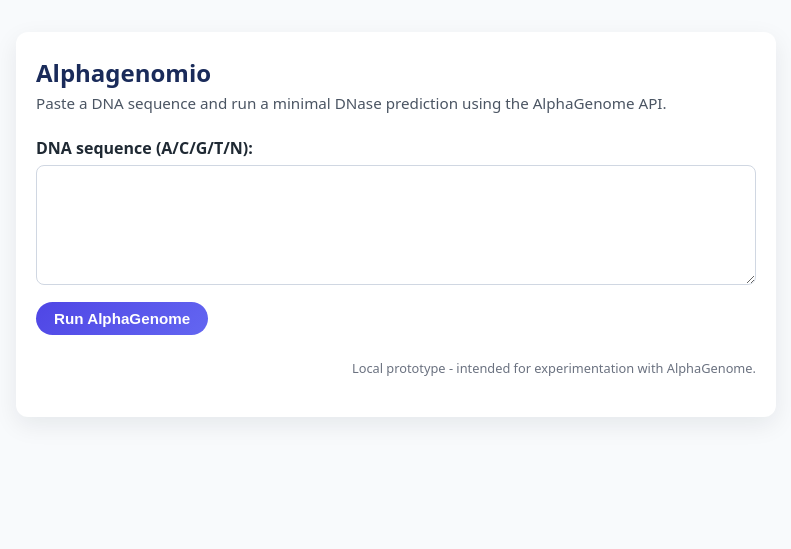
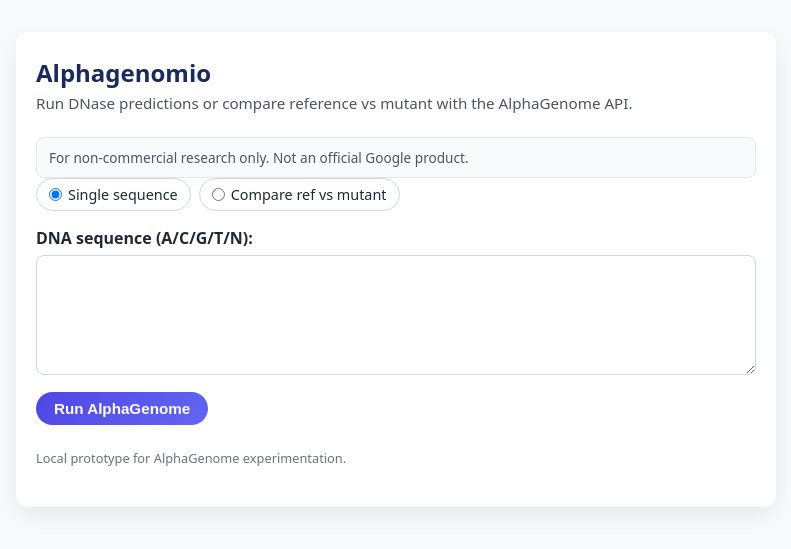
Before and after one commit to gorelikspb/alphagenomio, a Flask app: page / in a window 1280 px wide. Shown: the top 549 px of the page, without its empty margins (244-1035 px from the left). Run offline with Flask 3, Linux system fonts and the light colour scheme.

Commit message:
Add ref vs mutant compare mode and project vision.
Ship the main researcher workflow (delta table, BYOK disclaimer) so Render can serve it live.

Co-authored-by: Cursor <cursoragent@cursor.com>

```diff
--- a/app.py
+++ b/app.py
@@ -209,6 +209,76 @@ def _highlighted_sequence(sequence: str, peak_positions_1based: List[int]) -> Li
     return out
 
 
+def _validate_sequence(seq: str, label: str = "Sequence") -> Optional[str]:
+    if not seq:
+        return f"Please paste a {label.lower()}."
+    if any(ch not in "ACGTN" for ch in seq):
+        return f"{label} must contain only A, C, G, T (and optionally N)."
+    return None
+
+
+def _predict_dnase(model, sequence: str) -> dict:
+    """Run DNase prediction for one sequence; return display-ready result fields."""
+    padded = sequence.center(
+        dna_client.SEQUENCE_LENGTH_1MB, "N"  # type: ignore[attr-defined]
+    )
+    output = model.predict_sequence(
+        sequence=padded,
+        requested_outputs=[dna_client.OutputType.DNASE],  # type: ignore[attr-defined]
+        ontology_terms=["UBERON:0002048"],
+    )
+    dnase_values = output.dnase.values
+    start_idx = (len(padded) - len(sequence)) // 2
+    segment = dnase_values[start_idx : start_idx + len(sequence)]
+    means = summarize_dnase_predictions(segment)
+    segment_stats = _summarize_segment_stats(segment, max_tracks=10)
+    track_meta = _compact_track_metadata(output, max_tracks=10)
+    peaks_t0 = _top_peaks(segment, k=5, track_index=0)
+    highlighted_seq = _highlighted_sequence(sequence, [p["pos"] for p in peaks_t0])
+    api_raw = _build_api_raw_output(output, segment, start_idx, len(sequence))
+    try:
+        api_raw_json = json.dumps(api_raw, indent=2, ensure_ascii=False)
+    except (TypeError, ValueError):
+        api_raw_json = '{"note": "Full API response could not be serialized to JSON."}'
+
+    return {
+        "sequence": sequence,
+        "input_length": len(sequence),
+        "padded_length": len(padded),
+        "num_tracks": len(means),
+        "track_means": [round(m, 4) for m in means[:10]],
+        "segment_stats": segment_stats,
+        "track_meta": track_meta,
+        "peaks_t0": peaks_t0,
+        "highlighted_seq": highlighted_seq,
+        "api_raw_json": api_raw_json,
+    }
+
+
+def _diff_positions(ref: str, mut: str) -> List[int]:
+    return [i + 1 for i, (a, b) in enumerate(zip(ref, mut)) if a != b]
+
+
+def _compare_stats(ref_stats: List[dict], mut_stats: List[dict]) -> List[dict]:
+    deltas: List[dict] = []
+    for ref_st, mut_st in zip(ref_stats, mut_stats):
+        deltas.append(
+            {
+                "track_index": ref_st["track_index"],
+                "ref_mean": ref_st["mean"],
+                "mut_mean": mut_st["mean"],
+                "delta_mean": round(mut_st["mean"] - ref_st["mean"], 4),
+                "ref_max": ref_st["max"],
+                "mut_max": mut_st["max"],
+                "delta_max": round(mut_st["max"] - ref_st["max"], 4),
+                "ref_peak_pos": ref_st["max_pos"],
+                "mut_peak_pos": mut_st["max_pos"],
+                "peak_shift": mut_st["max_pos"] - ref_st["max_pos"],
+            }
+        )
+    return deltas
+
+
 def summarize_dnase_predictions(values) -> List[float]:
     """
     Take a 2D array (sequence_length x num_tracks) and return
@@ -236,65 +306,64 @@ def summarize_dnase_predictions(values) -> List[float]:
 @app.route("/", methods=["GET", "POST"])
 def index():
     sequence: str = ""
+    reference: str = ""
+    mutant: str = ""
+    mode: str = "single"
     result: Optional[dict] = None
+    compare_result: Optional[dict] = None
     error: Optional[str] = None
 
     if request.method == "POST":
+        mode = (request.form.get("mode") or "single").strip()
         sequence = (request.form.get("sequence") or "").strip().upper()
+        reference = (request.form.get("reference") or "").strip().upper()
+        mutant = (request.form.get("mutant") or "").strip().upper()
         api_key = (request.form.get("api_key") or "").strip() or None
-        if not sequence:
-            error = "Please paste a DNA sequence."
-        elif any(ch not in "ACGTN" for ch in sequence):
-            error = "Sequence must contain only A, C, G, T (and optionally N)."
+
+        if mode == "compare":
+            err_ref = _validate_sequence(reference, "Reference")
+            err_mut = _validate_sequence(mutant, "Mutant")
+            if err_ref:
+                error = err_ref
+            elif err_mut:
+                error = err_mut
+            elif len(reference) != len(mutant):
+                error = "Reference and mutant must be the same length."
+            else:
+                try:
+                    model = get_model(api_key)
+                    ref_data = _predict_dnase(model, reference)
+                    mut_data = _predict_dnase(model, mutant)
+                    deltas = _compare_stats(ref_data["segment_stats"], mut_data["segment_stats"])
+                    compare_result = {
+                        "ref": ref_data,
+                        "mut": mut_data,
+                        "deltas": deltas,
+                        "diff_positions": _diff_positions(reference, mutant),
+                        "input_length": len(reference),
+                    }
+                except Exception as exc:  # noqa: BLE001
+                    error = f"Error while calling AlphaGenome: {exc}"
         else:
-            try:
-                model = get_model(api_key)
-
-                # Pad sequence to a valid length for AlphaGenome (1MB) using 'N'.
-                padded = sequence.center(
-                    dna_client.SEQUENCE_LENGTH_1MB, "N"  # type: ignore[attr-defined]
-                )
-
-                output = model.predict_sequence(
-                    sequence=padded,
-                    requested_outputs=[dna_client.OutputType.DNASE],  # type: ignore[attr-defined]
-                    ontology_terms=["UBERON:0002048"],  # Lung, as in quick-start example.
-                )
-
-                dnase_values = output.dnase.values  # shape: (padded_length, num_tracks)
-                # Average only over the user's sequence (center segment), not over N-padding
-                start_idx = (len(padded) - len(sequence)) // 2
-                segment = dnase_values[start_idx : start_idx + len(sequence)]
-                means = summarize_dnase_predictions(segment)
-                segment_stats = _summarize_segment_stats(segment, max_tracks=10)
-                track_meta = _compact_track_metadata(output, max_tracks=10)
-                peaks_t0 = _top_peaks(segment, k=5, track_index=0)
-                highlighted_seq = _highlighted_sequence(sequence, [p["pos"] for p in peaks_t0])
-                api_raw = _build_api_raw_output(output, segment, start_idx, len(sequence))
+            err = _validate_sequence(sequence)
+            if err:
+                error = err
+            else:
                 try:
-                    api_raw_json = json.dumps(api_raw, indent=2, ensure_ascii=False)
-                except (TypeError, ValueError):
-                    api_raw_json = '{"note": "Full API response could not be serialized to JSON."}'
-
-                result = {
-                    "input_length": len(sequence),
-                    "padded_length": len(padded),
-                    "num_tracks": len(means),
-                    "track_means": [round(m, 4) for m in means[:10]],  # show first 10
-                    "segment_stats": segment_stats,
-                    "track_meta": track_meta,
-                    "peaks_t0": peaks_t0,
-                    "highlighted_seq": highlighted_seq,
-                    "api_raw_json": api_raw_json,
-                }
-            except Exception as exc:  # noqa: BLE001
-                error = f"Error while calling AlphaGenome: {exc}"
+                    model = get_model(api_key)
+                    result = _predict_dnase(model, sequence)
+                except Exception as exc:  # noqa: BLE001
+                    error = f"Error while calling AlphaGenome: {exc}"
 
     show_api_key_field = not bool(os.environ.get("ALPHA_GENOME_API_KEY"))
     return render_template(
         "index.html",
         sequence=sequence,
+        reference=reference,
+        mutant=mutant,
+        mode=mode,
         result=result,
+        compare_result=compare_result,
         error=error,
         show_api_key_field=show_api_key_field,
     )
--- a/templates/index.html
+++ b/templates/index.html
@@ -102,33 +102,150 @@
       margin-top: 24px;
       font-size: 0.8rem;
       color: #6b7280;
-      text-align: right;
     }
+    .mode-tabs {
+      display: flex;
+      gap: 8px;
+      margin-bottom: 1rem;
+    }
+    .mode-tabs label {
+      display: inline-flex;
+      align-items: center;
+      gap: 6px;
+      font-weight: 500;
+      margin: 0;
+      padding: 6px 12px;
+      border-radius: 999px;
+      border: 1px solid #d0d7e2;
+      cursor: pointer;
+      font-size: 0.9rem;
+    }
+    .mode-tabs input { margin: 0; }
+    .field-group { margin-bottom: 12px; }
+    .field-group.hidden { display: none; }
+    .disclaimer {
+      margin-top: 16px;
+      padding: 10px 12px;
+      border-radius: 8px;
+      background: #f9fafb;
+      border: 1px solid #e5e7eb;
+      font-size: 0.85rem;
+      color: #4b5563;
+    }
+    .delta-pos { color: #059669; font-weight: 600; }
+    .delta-neg { color: #dc2626; font-weight: 600; }
   </style>
 </head>
 <body>
   <div class="container">
     <h1>Alphagenomio</h1>
     <p class="subtitle">
-      Paste a DNA sequence and run a minimal DNase prediction using the AlphaGenome API.
+      Run DNase predictions or compare reference vs mutant with the AlphaGenome API.
     </p>
 
-    <form method="post">
+    <div class="disclaimer">
+      For non-commercial research only. Not an official Google product.
+      {% if show_api_key_field %}Bring your own AlphaGenome API key — it is not stored on the server.{% endif %}
+    </div>
+
+    <form method="post" id="main-form">
       {% if show_api_key_field %}
       <label for="api_key">AlphaGenome API key</label>
       <input type="password" id="api_key" name="api_key" placeholder="Paste key here (not stored on server)" autocomplete="off" style="width: 100%; padding: 8px 12px; margin-bottom: 12px; border-radius: 8px; border: 1px solid #d0d7e2; box-sizing: border-box; font-family: monospace;" />
-      <p style="margin: -6px 0 12px; font-size: 0.85rem; color: #6b7280;">Required only if the server has no key configured. Sent only with your request (use HTTPS).</p>
       {% endif %}
-      <label for="sequence">DNA sequence (A/C/G/T/N):</label>
-      <textarea id="sequence" name="sequence" spellcheck="false">{{ sequence }}</textarea>
-      <button type="submit" class="btn-primary">Run AlphaGenome</button>
+
+      <div class="mode-tabs">
+        <label>
+          <input type="radio" name="mode" value="single" {% if mode != "compare" %}checked{% endif %} onchange="toggleMode()" />
+          Single sequence
+        </label>
+        <label>
+          <input type="radio" name="mode" value="compare" {% if mode == "compare" %}checked{% endif %} onchange="toggleMode()" />
+          Compare ref vs mutant
+        </label>
+      </div>
+
+      <div id="single-fields" class="field-group{% if mode == 'compare' %} hidden{% endif %}">
+        <label for="sequence">DNA sequence (A/C/G/T/N):</label>
+        <textarea id="sequence" name="sequence" spellcheck="false">{{ sequence }}</textarea>
+        <button type="submit" class="btn-primary">Run AlphaGenome</button>
+      </div>
+
+      <div id="compare-fields" class="field-group{% if mode != 'compare' %} hidden{% endif %}">
+        <label for="reference">Reference sequence:</label>
+        <textarea id="reference" name="reference" spellcheck="false">{{ reference }}</textarea>
+        <label for="mutant" style="margin-top: 12px;">Mutant sequence (same length):</label>
+        <textarea id="mutant" name="mutant" spellcheck="false">{{ mutant }}</textarea>
+        <button type="submit" class="btn-primary">Compare</button>
+      </div>
     </form>
 
     {% if error %}
       <div class="error">{{ error }}</div>
     {% endif %}
 
-    {% if result %}
+    {% if compare_result %}
+      <div class="card">
+        <h2>Reference vs Mutant (DNase, lung)</h2>
+        <ul class="summary-list">
+          <li><strong>Length:</strong> {{ compare_result.input_length }} bp</li>
+          <li><strong>Changed positions:</strong>
+            {% if compare_result.diff_positions %}
+              {{ compare_result.diff_positions|join(", ") }}
+            {% else %}
+              none (identical sequences)
+            {% endif %}
+          </li>
+        </ul>
+
+        <div style="margin-top: 12px;">
+          <div style="font-weight: 600; margin-bottom: 6px;">Delta per track (mutant − reference)</div>
+          <div style="overflow: auto; border: 1px solid #e0e7ff; border-radius: 8px; background: #ffffff;">
+            <table style="width: 100%; border-collapse: collapse; font-size: 0.85rem;">
+              <thead>
+                <tr style="background: #eef2ff; text-align: left;">
+                  <th style="padding: 8px; border-bottom: 1px solid #e0e7ff;">Track</th>
+                  <th style="padding: 8px; border-bottom: 1px solid #e0e7ff;">Ref mean</th>
+                  <th style="padding: 8px; border-bottom: 1px solid #e0e7ff;">Mut mean</th>
+                  <th style="padding: 8px; border-bottom: 1px solid #e0e7ff;">Δ mean</th>
+                  <th style="padding: 8px; border-bottom: 1px solid #e0e7ff;">Δ max</th>
+                  <th style="padding: 8px; border-bottom: 1px solid #e0e7ff;">Peak shift</th>
+                </tr>
+              </thead>
+              <tbody>
+              {% for d in compare_result.deltas %}
+                <tr>
+                  <td style="padding: 8px; border-bottom: 1px solid #f1f5ff;">{{ d.track_index }}</td>
+                  <td style="padding: 8px; border-bottom: 1px solid #f1f5ff;">{{ "%.4f"|format(d.ref_mean) }}</td>
+                  <td style="padding: 8px; border-bottom: 1px solid #f1f5ff;">{{ "%.4f"|format(d.mut_mean) }}</td>
+                  <td style="padding: 8px; border-bottom: 1px solid #f1f5ff;">
+                    <span class="{% if d.delta_mean >= 0 %}delta-pos{% else %}delta-neg{% endif %}">{{ "%+.4f"|format(d.delta_mean) }}</span>
+                  </td>
+                  <td style="padding: 8px; border-bottom: 1px solid #f1f5ff;">
+                    <span class="{% if d.delta_max >= 0 %}delta-pos{% else %}delta-neg{% endif %}">{{ "%+.4f"|format(d.delta_max) }}</span>
+                  </td>
+                  <td style="padding: 8px; border-bottom: 1px solid #f1f5ff;">{{ d.peak_shift }} bp</td>
+                </tr>
+              {% endfor %}
+              </tbody>
+            </table>
+          </div>
+        </div>
+
+        <details style="margin-top: 12px;">
+          <summary style="cursor: pointer; font-weight: 600;">Reference details</summary>
+          {% set result = compare_result.ref %}
+          {% include "partials/single_result.html" %}
+        </details>
+        <details style="margin-top: 8px;">
+          <summary style="cursor: pointer; font-weight: 600;">Mutant details</summary>
+          {% set result = compare_result.mut %}
+          {% include "partials/single_result.html" %}
+        </details>
+      </div>
+    {% endif %}
+
+    {% if result and not compare_result %}
       <div class="card">
         <h2>Prediction summary (DNase, UBERON:0002048 - lung)</h2>
         <ul class="summary-list">
@@ -241,8 +358,15 @@
     {% endif %}
 
     <div class="footer-note">
-      Local prototype - intended for experimentation with AlphaGenome.
+      Local prototype for AlphaGenome experimentation.
     </div>
   </div>
+  <script>
+    function toggleMode() {
+      const compare = document.querySelector('input[name="mode"][value="compare"]').checked;
+      document.getElementById("single-fields").classList.toggle("hidden", compare);
+      document.getElementById("compare-fields").classList.toggle("hidden", !compare);
+    }
+  </script>
 </body>
 </html>
```
Also changed, not shown: templates/partials/single_result.html (added, +30 -0 lines), vision.md (added, +69 -0 lines), README.md.
